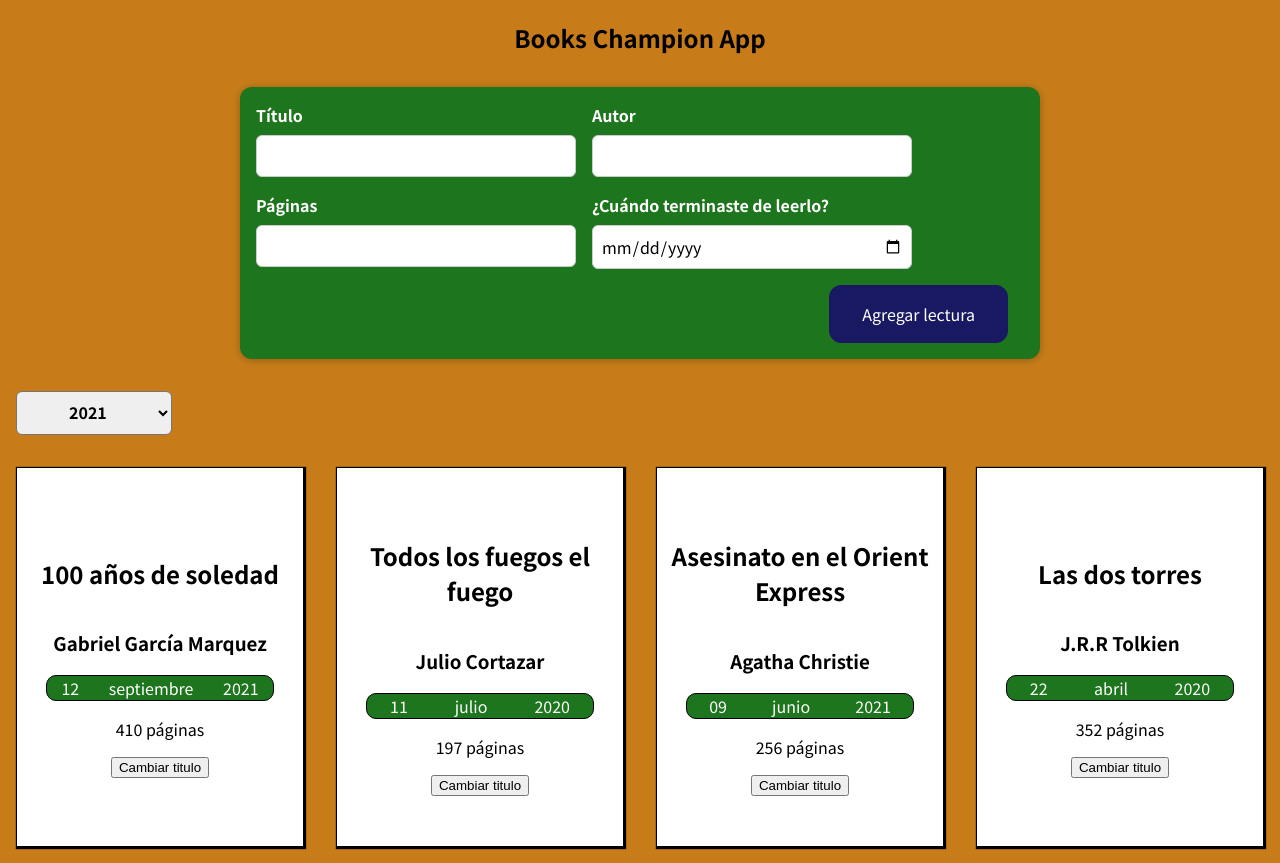
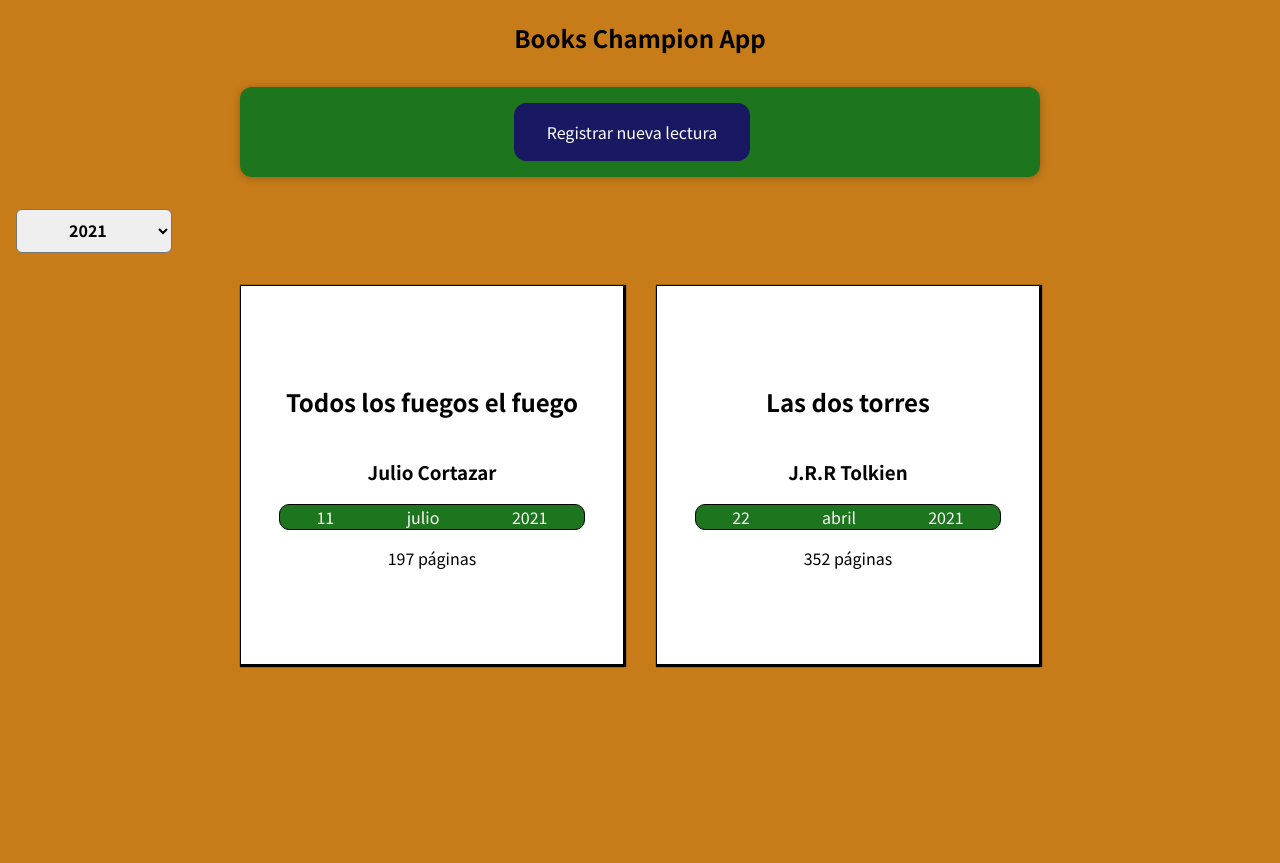
Before and after one commit to gabrielgolzman/books-champion-own, a React (Create React App) app: page / in a window 1280 px wide. After the commit the page ends 800 px from the top, so only its background shows below. Built offline with nearby package versions, Linux system fonts and the light colour scheme.

Commit message:
Class 4 : make advances until second excercise

```diff
--- a/src/App.css
+++ b/src/App.css
@@ -1,3 +1,5 @@
 .books-container {
    display: flex;
+   flex-wrap: wrap;
+   justify-content: center;
 }
--- a/src/App.js
+++ b/src/App.js
@@ -1,39 +1,43 @@
+import { useState } from 'react';
+
 import './App.css';
 
 import Books from './components/books/Books';
 import NewBook from './components/form/NewBook';
 
-const App = () => {
-   const books = [
+const DUMMY_BOOKS = [
    {
       title: '100 años de soledad',
       author: 'Gabriel García Marquez',
-         dateRead: new Date(2021, 8, 12),
       pageCount: 410,
+      dateRead: new Date(2020, 7, 12),
    },
    {
       title: 'Todos los fuegos el fuego',
       author: 'Julio Cortazar',
-         dateRead: new Date(2020, 6, 11),
       pageCount: 197,
+      dateRead: new Date(2021, 6, 11),
    },
    {
       title: 'Asesinato en el Orient Express',
       author: 'Agatha Christie',
-         dateRead: new Date(2021, 5, 9),
       pageCount: 256,
+      dateRead: new Date(2020, 5, 9),
    },
    {
       title: 'Las dos torres',
       author: 'J.R.R Tolkien',
-         dateRead: new Date(2020, 3, 22),
       pageCount: 352,
+      dateRead: new Date(2021, 3, 22),
    },
 ];
 
+const App = () => {
+   const [books, setBooks] = useState(DUMMY_BOOKS);
+
    const addedBookHandler = (bookData) => {
-      console.log('In App.js');
-      console.log(bookData);
+      const newBooksArray = [bookData, ...books];
+      setBooks(newBooksArray);
    };
 
    return (
--- a/src/components/books/BookItem.js
+++ b/src/components/books/BookItem.js
@@ -1,24 +1,15 @@
-import { useState } from 'react';
-
 import './BookItem.css';
 
 import ReadDate from './ReadDate';
 import BookCard from '../ui/BookCard';
 
 const BookItem = ({ title, author, dateRead, pageCount }) => {
-   const [newTitle, setNewTitle] = useState(title);
-   const changeTitle = () => {
-      setNewTitle('Actualizado!');
-      console.log('Clicked!!');
-   };
-
    return (
       <BookCard>
-         <h2>{newTitle}</h2>
+         <h2>{title}</h2>
          <h3>{author}</h3>
          <ReadDate date={dateRead} />
          <p>{pageCount} páginas</p>
-         <button onClick={changeTitle}>Cambiar titulo</button>
       </BookCard>
    );
 };
--- a/src/components/books/Books.js
+++ b/src/components/books/Books.js
@@ -2,7 +2,7 @@ import { useState } from 'react';
 
 import './Books.css';
 
-import BookItem from './BookItem';
+import BooksList from './BooksList';
 import BooksFilter from './BooksFilter';
 
 const Books = ({ books }) => {
@@ -11,6 +11,11 @@ const Books = ({ books }) => {
    const onFilterYear = (year) => {
       setYearSelected(year);
    };
+
+   const filteredBooks = books.filter(
+      (book) => book.dateRead.getFullYear().toString() === yearSelected
+   );
+
    return (
       <>
          <div>
@@ -20,30 +25,7 @@ const Books = ({ books }) => {
             />
          </div>
          <div className="books-container">
-            <BookItem
-               title={books[0].title}
-               author={books[0].author}
-               dateRead={books[0].dateRead}
-               pageCount={books[0].pageCount}
-            />
-            <BookItem
-               title={books[1].title}
-               author={books[1].author}
-               dateRead={books[1].dateRead}
-               pageCount={books[1].pageCount}
-            />
-            <BookItem
-               title={books[2].title}
-               author={books[2].author}
-               dateRead={books[2].dateRead}
-               pageCount={books[2].pageCount}
-            />
-            <BookItem
-               title={books[3].title}
-               author={books[3].author}
-               dateRead={books[3].dateRead}
-               pageCount={books[3].pageCount}
-            />
+            <BooksList books={filteredBooks} filterYear={yearSelected} />
          </div>
       </>
    );
--- a/src/components/books/BooksFilter.js
+++ b/src/components/books/BooksFilter.js
@@ -5,7 +5,6 @@ const BooksFilter = ({ filterYear, onFilterYear }) => {
       onFilterYear(event.target.value);
    };
 
-   console.log(filterYear);
    return (
       <div className="Books-filter">
          <div className="Books-filter__control">
--- /dev/null
+++ b/src/components/books/BooksList.css
@@ -0,0 +1,3 @@
+.no-books-read {
+   color: white;
+}
--- /dev/null
+++ b/src/components/books/BooksList.js
@@ -0,0 +1,23 @@
+import './BooksList.css';
+
+import BookItem from './BookItem';
+
+const BooksList = ({ books, filterYear }) => {
+   if (books.length === 0) {
+      return (
+         <h2 className="no-books-read">¡No leíste libros en {filterYear}!</h2>
+      );
+   }
+
+   return books.map((book) => (
+      <BookItem
+         key={book.id}
+         title={book.title}
+         author={book.author}
+         pageCount={book.pageCount}
+         dateRead={book.dateRead}
+      />
+   ));
+};
+
+export default BooksList;
--- a/src/components/books/ReadDate.js
+++ b/src/components/books/ReadDate.js
@@ -1,10 +1,10 @@
 import './ReadDate.css';
 
 const ReadDate = ({ date }) => {
+   console.log(date);
    const year = date.getFullYear();
    const month = date.toLocaleString('es-AR', { month: 'long' });
-   const day = date.toLocaleString('es-AR', { day: '2-digit' });
-
+   const day = date.getUTCDate();
    return (
       <div className="date-container">
          <div>{year}</div>
--- a/src/components/form/BookForm.js
+++ b/src/components/form/BookForm.js
@@ -1,7 +1,7 @@
 import { useState } from 'react';
 import './BookForm.css';
 
-const BookForm = ({ onBookDataSaved }) => {
+const BookForm = ({ onBookDataSaved, onToggleForm }) => {
    const [enteredTitle, setEnteredTitle] = useState('');
    const [enteredAuthor, setEnteredAuthor] = useState('');
    const [enteredPageCount, setPageCount] = useState('');
@@ -13,7 +13,7 @@ const BookForm = ({ onBookDataSaved }) => {
          title: enteredTitle,
          author: enteredAuthor,
          pageCount: enteredPageCount,
-         dateRead: new Date(enteredDate).toISOString(),
+         dateRead: new Date(enteredDate),
       };
       onBookDataSaved(bookData);
       setEnteredTitle('');
@@ -75,7 +75,10 @@ const BookForm = ({ onBookDataSaved }) => {
             </div>
          </div>
          <div className="new-book-actions">
-            <button type="submit">Agregar lectura</button>
+            <button onClick={onToggleForm}>Cancelar</button>
+            <button onClick={onToggleForm} type="submit">
+               Agregar lectura
+            </button>
          </div>
       </form>
    );
--- a/src/components/form/NewBook.js
+++ b/src/components/form/NewBook.js
@@ -1,7 +1,11 @@
-import BookForm from './BookForm';
+import { useState } from 'react';
+
 import './NewBook.css';
 
+import BookForm from './BookForm';
+
 const NewBook = ({ onBookAdded }) => {
+   const [showForm, setShowForm] = useState(false);
    const saveBookDataHandler = (enteredBookData) => {
       const bookData = {
          ...enteredBookData,
@@ -9,9 +13,27 @@ const NewBook = ({ onBookAdded }) => {
       };
       onBookAdded(bookData);
    };
+
+   const toggleShowForm = () => {
+      setShowForm(!showForm);
+   };
+
+   if (!showForm) {
+      return (
+         <div className="new-book">
+            <button className="new-book-button" onClick={toggleShowForm}>
+               Registrar nueva lectura
+            </button>
+         </div>
+      );
+   }
+
    return (
       <div className="new-book">
-         <BookForm onBookDataSaved={saveBookDataHandler} />
+         <BookForm
+            onToggleForm={toggleShowForm}
+            onBookDataSaved={saveBookDataHandler}
+         />
       </div>
    );
 };
```
Lines whose indentation alone changed are shown as unchanged.
